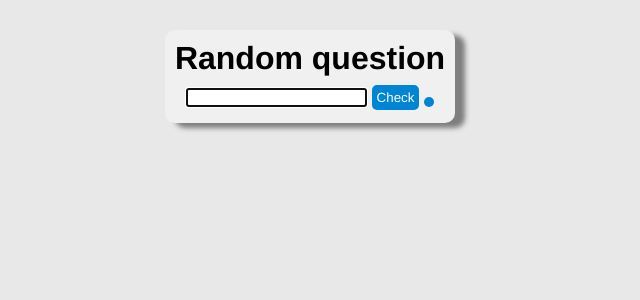
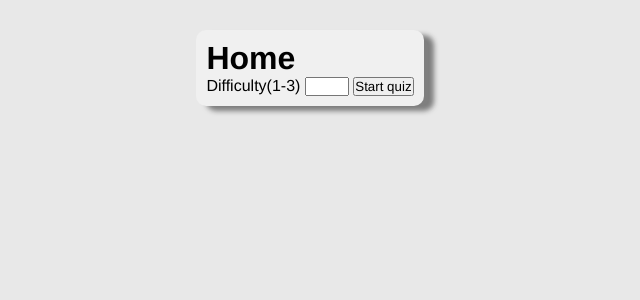
Before and after one commit to ProffD-17/quiz-game, a Flask app: page / in a window 1280 px wide. Shown: the top 300 px of the page, without its empty margins (330-970 px from the left). Run offline with Flask 3, Linux system fonts and the light colour scheme.

Commit message:
added difficulty selector on home page

```diff
--- a/app.py
+++ b/app.py
@@ -5,6 +5,18 @@ import requests # for connecting to api
 # configure app
 app = Flask(__name__)
 
-@app.route('/')
+@app.route('/', methods=['GET', 'POST'])
 def index():
-    return render_template('question.html')
+    if request.method == 'GET':
+        return render_template('home.html')
+    difficulty = request.form.get('difficulty')
+    if not difficulty:
+        difficulty = 1
+    else:
+        difficulty = int(difficulty)
+    if difficulty > 3:
+        difficulty = 3
+    elif difficulty < 1:
+        difficulty = 1
+
+    return render_template('question.html', difficulty=difficulty)
--- a/static/random_question.js
+++ b/static/random_question.js
@@ -15,13 +15,18 @@ const correct_answer_p = document.querySelector('#correct-answer');
 // next question button
 const next_question_btn = document.querySelector('#next-question');
 
+// get difficulty from template
+console.log(difficulty)
+console.log(typeof(difficulty))
+
+
 // make question global
 let question;
 
 // display random question
 async function new_random_question() {
     // get random question
-    let res = await fetch('https://anyguesser.com/api/v1/questions');
+    let res = await fetch('https://anyguesser.com/api/v1/questions?difficulty=' + difficulty.toString());
     let response_json = await res.json();
     question = response_json['questions'][0];
     // display question
--- /dev/null
+++ b/templates/home.html
@@ -0,0 +1,13 @@
+{% extends 'layout.html' %}
+{% block body %}
+
+    <main>
+        <h1>Home</h1>
+        <form action="/" method="post">
+            <label for="difficulty">Difficulty(1-3)</label>
+            <input type="number" max="3" min="1" name="difficulty" id="difficulty">
+            <button type="submit">Start quiz</button>
+        </form>
+    </main>
+
+{% endblock %}
--- a/templates/question.html
+++ b/templates/question.html
@@ -14,6 +14,11 @@
         </div>
     </main>
 
+    <!-- get data from form and pass it into js -->
+    <script>
+        const difficulty = {{ difficulty | tojson }};
+    </script>
+
     <script type='text/javascript' src='{{ url_for("static", filename="random_question.js") }}'></script>
 
 {% endblock %}
```
